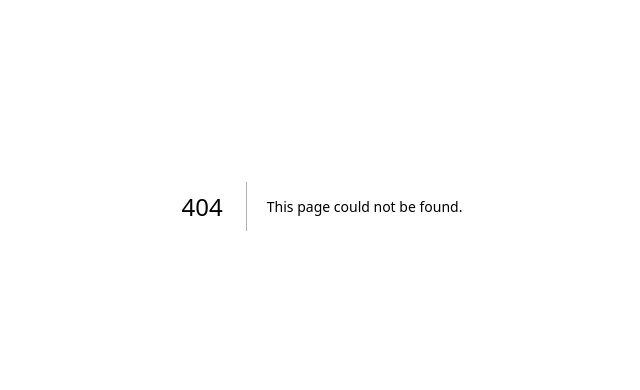
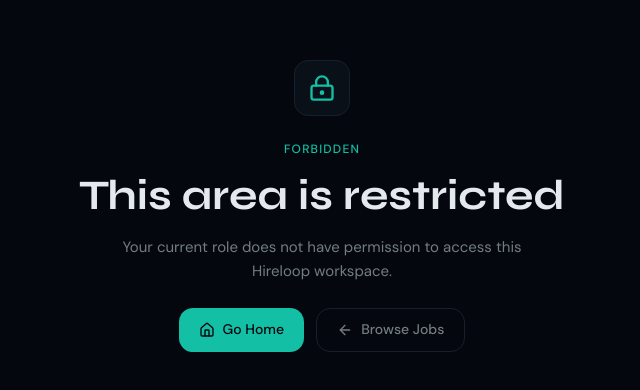
Before and after one commit to smRid/Hireloop, a Next.js app in the folder client/: page /forbidden in a window 1280 px wide. Before the commit this address had no page. Shown: the part 194-584 px from the top of the page, without its empty margins (318-958 px from the left). Built offline with nearby package versions, Linux system fonts and the light colour scheme.

Commit message:
refactor client route structure

```diff
--- a/client/src/app/(auth)/layout.js
+++ b/client/src/app/(auth)/layout.js
@@ -1,4 +1,4 @@
-/* Auth pages render bare — no Navbar or Footer */
+/* Auth pages render bare, without the public navbar or footer. */
 export default function AuthLayout({ children }) {
   return <>{children}</>;
 }
--- a/client/src/app/(public)/jobs/[jobId]/page.jsx
+++ b/client/src/app/(main)/jobs/[id]/page.jsx
@@ -620,10 +620,10 @@
    ──────────────────────────────────────────────────────────────────── */
 
 export default function JobDetailPage() {
-  const { jobId } = useParams();
+  const { id } = useParams();
   const [activeTab, setActiveTab] = useState("Overview");
 
-  const job = getJobById(jobId);
+  const job = getJobById(id);
 
   /* ── 404 state ── */
   if (!job) {
--- a/client/src/app/(public)/layout.js
+++ b/client/src/app/(main)/layout.js
@@ -1,7 +1,7 @@
 import Navbar from "@/components/public/Navbar";
 import Footer from "@/components/public/Footer";
 
-export default function PublicLayout({ children }) {
+export default function MainLayout({ children }) {
   return (
     <>
       <Navbar />
--- /dev/null
+++ b/client/src/app/forbidden/page.jsx
@@ -0,0 +1,22 @@
+import { LockKeyhole } from "lucide-react";
+
+import AccessState from "@/components/shared/AccessState";
+
+export const metadata = {
+  title: "Forbidden",
+};
+
+export default function ForbiddenPage() {
+  return (
+    <AccessState
+      eyebrow="Forbidden"
+      title="This area is restricted"
+      description="Your current role does not have permission to access this Hireloop workspace."
+      primaryHref="/"
+      primaryLabel="Go Home"
+      secondaryHref="/jobs"
+      secondaryLabel="Browse Jobs"
+      icon={LockKeyhole}
+    />
+  );
+}
--- a/client/src/app/layout.js
+++ b/client/src/app/layout.js
@@ -19,8 +19,14 @@
 });
 
 export const metadata = {
-  title: "Hireloop - Find Your Dream Job Today",
-  description: "Find your next opportunity with Hireloop",
+  applicationName: "Hireloop",
+  title: {
+    default: "Hireloop - Modern Job Hunting Portal",
+    template: "%s | Hireloop",
+  },
+  description:
+    "Hireloop helps job seekers discover roles, recruiters manage hiring, and admins operate a trusted job marketplace.",
+  keywords: ["jobs", "recruiting", "hiring", "careers", "job marketplace"],
 };
 
 export default function RootLayout({ children }) {
@@ -29,8 +35,8 @@
       lang="en"
       className={`${syne.variable} ${dmSans.variable} ${jetBrains_Mono.variable} antialiased dark`}
     >
-      <body>
-        <main>{children}</main>
+      <body className="min-h-screen bg-background text-foreground">
+        {children}
       </body>
     </html>
   );
--- /dev/null
+++ b/client/src/app/unauthorized/page.jsx
@@ -0,0 +1,23 @@
+import { LogIn, ShieldAlert } from "lucide-react";
+
+import AccessState from "@/components/shared/AccessState";
+
+export const metadata = {
+  title: "Unauthorized",
+};
+
+export default function UnauthorizedPage() {
+  return (
+    <AccessState
+      eyebrow="Unauthorized"
+      title="Sign in required"
+      description="You need an active Hireloop account before you can view this page."
+      primaryHref="/sign-in"
+      primaryLabel="Sign In"
+      primaryIcon={LogIn}
+      secondaryHref="/"
+      secondaryLabel="Back to Home"
+      icon={ShieldAlert}
+    />
+  );
+}
--- /dev/null
+++ b/client/src/components/shared/AccessState.jsx
@@ -0,0 +1,73 @@
+import Link from "next/link";
+import { ArrowLeft, Home } from "lucide-react";
+
+import { cn } from "@/lib/utils";
+
+export default function AccessState({
+  eyebrow,
+  title,
+  description,
+  primaryHref = "/",
+  primaryLabel = "Go Home",
+  primaryIcon: PrimaryIcon = Home,
+  secondaryHref,
+  secondaryLabel,
+  icon: Icon,
+}) {
+  return (
+    <main className="flex min-h-screen items-center justify-center bg-background px-4 py-16">
+      <section className="flex w-full max-w-lg flex-col items-center gap-6 text-center">
+        {Icon ? (
+          <div
+            className="flex size-14 items-center justify-center rounded-xl border border-border bg-card text-primary"
+            aria-hidden="true"
+          >
+            <Icon className="size-7" />
+          </div>
+        ) : null}
+
+        <div className="flex flex-col gap-3">
+          <p className="font-sans text-[12px] font-medium uppercase tracking-widest text-primary">
+            {eyebrow}
+          </p>
+          <h1 className="font-heading text-[34px] font-bold leading-tight text-foreground sm:text-[42px]">
+            {title}
+          </h1>
+          <p className="mx-auto max-w-md font-sans text-[15px] leading-relaxed text-muted-foreground">
+            {description}
+          </p>
+        </div>
+
+        <div className="flex flex-col items-center gap-3 sm:flex-row">
+          <Link
+            href={primaryHref}
+            className={cn(
+              "inline-flex h-11 items-center justify-center gap-2 rounded-xl bg-primary px-5",
+              "font-sans text-[14px] font-medium text-primary-foreground",
+              "transition-colors hover:bg-primary/90",
+              "focus-visible:outline-none focus-visible:ring-2 focus-visible:ring-ring",
+            )}
+          >
+            <PrimaryIcon className="size-4" aria-hidden="true" />
+            {primaryLabel}
+          </Link>
+
+          {secondaryHref && secondaryLabel ? (
+            <Link
+              href={secondaryHref}
+              className={cn(
+                "inline-flex h-11 items-center justify-center gap-2 rounded-xl border border-border px-5",
+                "font-sans text-[14px] font-medium text-muted-foreground",
+                "transition-colors hover:border-primary hover:text-primary",
+                "focus-visible:outline-none focus-visible:ring-2 focus-visible:ring-ring",
+              )}
+            >
+              <ArrowLeft className="size-4" aria-hidden="true" />
+              {secondaryLabel}
+            </Link>
+          ) : null}
+        </div>
+      </section>
+    </main>
+  );
+}
```
Also changed, not shown: client/src/app/(main)/companies/page.jsx (renamed from client/src/app/(public)/companies/page.jsx), client/src/app/(main)/jobs/page.jsx (renamed from client/src/app/(public)/jobs/page.jsx), client/src/app/(main)/page.jsx (renamed from client/src/app/(public)/page.jsx), client/src/app/(main)/pricing/page.jsx (renamed from client/src/app/(public)/pricing/page.jsx).
